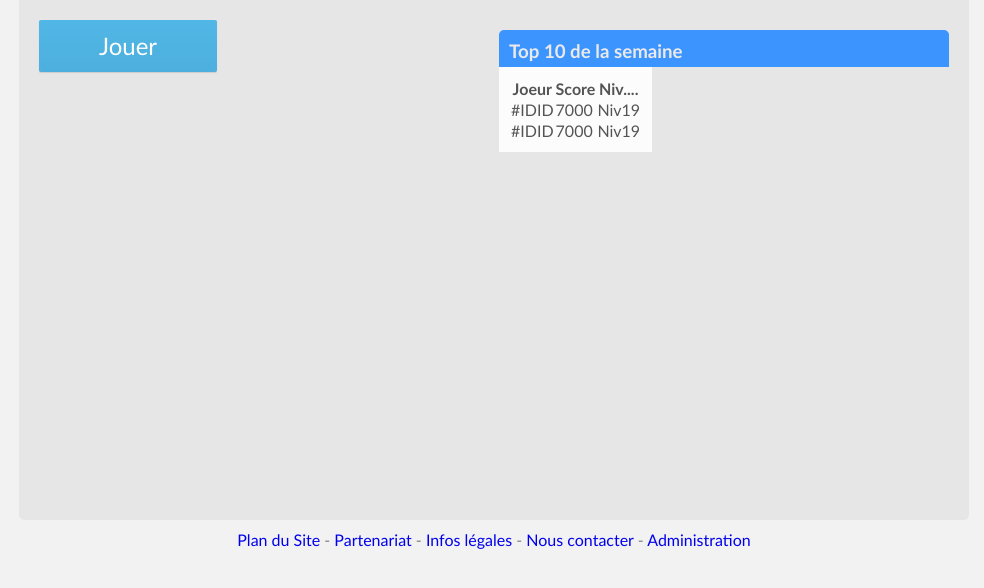
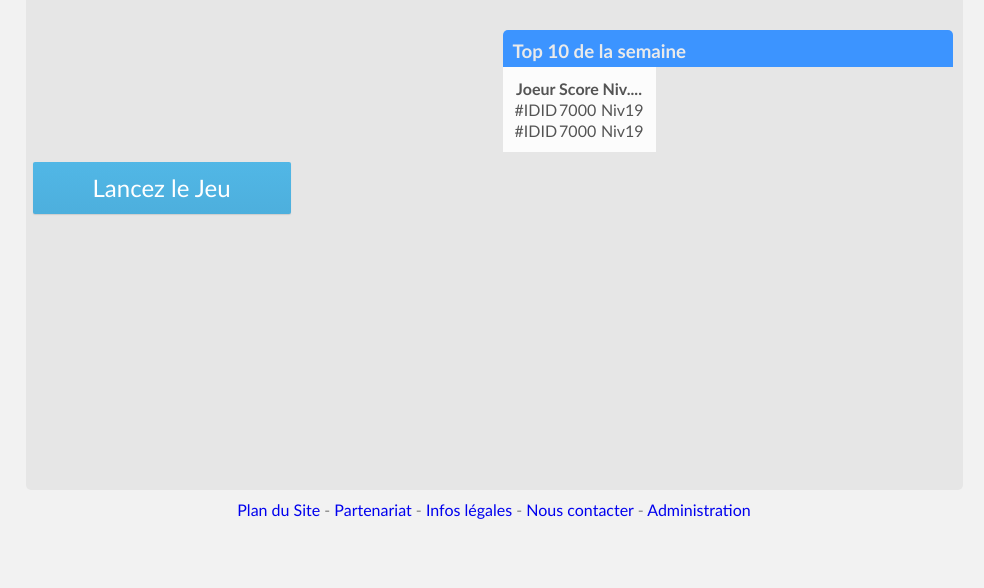
Before and after one commit to noahbabilone/JDM, a PHP site: page /1-Projet/ in a window 1280 px wide. Shown: the part 143-731 px from the top of the page, without its empty margins (146-1130 px from the left). Run offline with PHP 8.4, Linux system fonts and the light colour scheme; data that the repository does not hold is empty.

Commit message:
first commit

```diff
--- a/Css/style.css
+++ b/Css/style.css
@@ -281,7 +281,7 @@
 {
 	background-color:#E6E6E6 ;
 	border-radius: 0px 0px 5px 5px;
-	padding: 20px 10px 50px 20px;
+	padding:20px 10px 20px 7px;
 	min-height: 450px;
 	width: 920px;
 	margin: auto;
@@ -296,14 +296,12 @@
 }
 .consigne
 {
+
 	float: left;
-	clear: both;
 }
 .classementAccueil
 {
-	float: right;
-	clear: lelf;
-
+	margin-left: 470px;
 }
 
 .consigne h3, .classementAccueil h3
@@ -315,7 +313,6 @@
 	border-radius: 5px 5px 0px 0px;
 	padding: 10px 10px 5px 10px;
 	margin: 0;
-
 
 	background-color: rgba(60,148,255,1);
 	color: #eaeaea;
--- a/Vues/vueAccueil.php
+++ b/Vues/vueAccueil.php
@@ -58,6 +58,6 @@
 
 	<article >
 		<p>
-		        <a id="submitButton" href="#" class="button-jouer">Jouer</a>
+		        <a id="submitButton" href="#" class="button-jouer">Lancez le Jeu</a>
 		</p>
 	</article>
```
